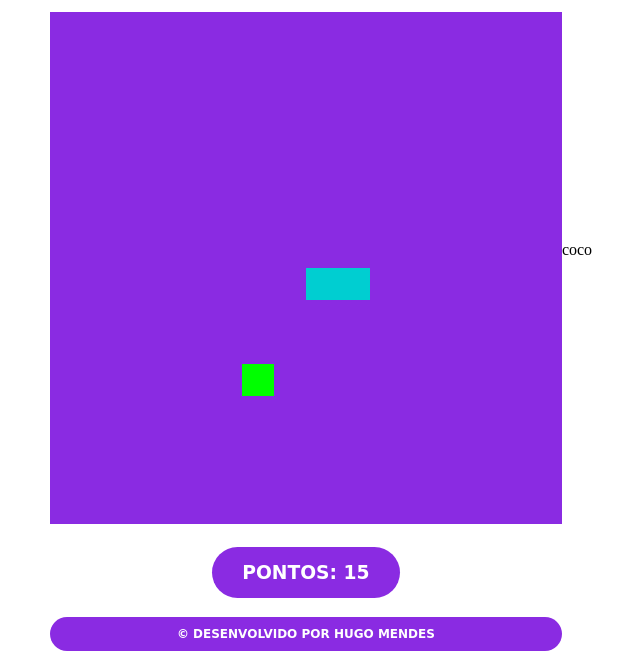
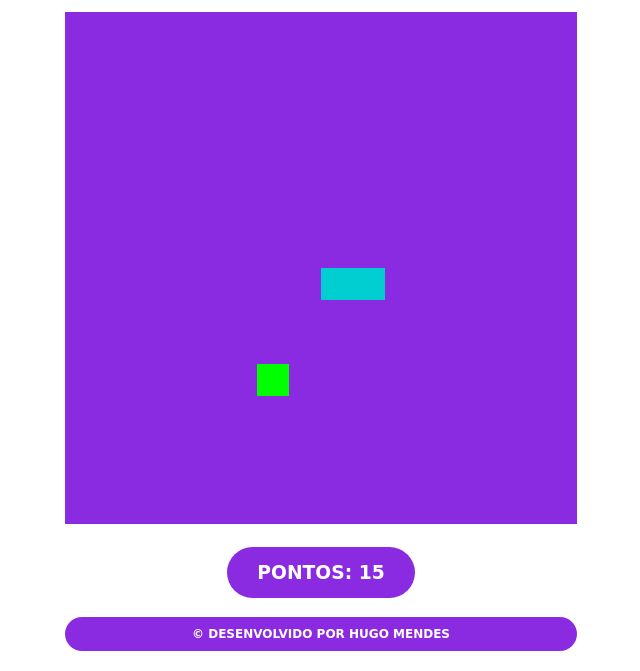
Before and after one commit to HugoMendess/SnakeGame, a plain HTML site: page index.html in a window 1280 px wide. Shown: the part 138-809 px from the top of the page, without its empty margins (319-959 px from the left). Drawn offline with Linux system fonts and the light colour scheme; a web font is replaced by a local one.

Commit message:
Projeto Finalizado - Snake Game

```diff
--- a/index.html
+++ b/index.html
@@ -34,7 +34,7 @@
 
 	</div>
 
-	coco
+
 
 </body>
 </html>
```
